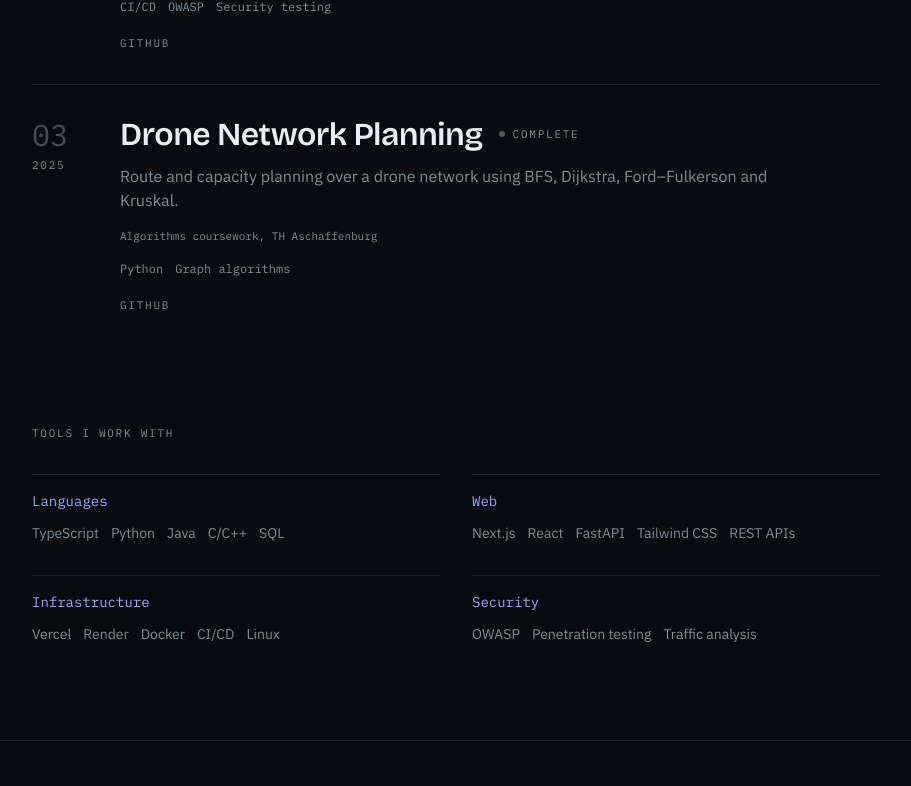
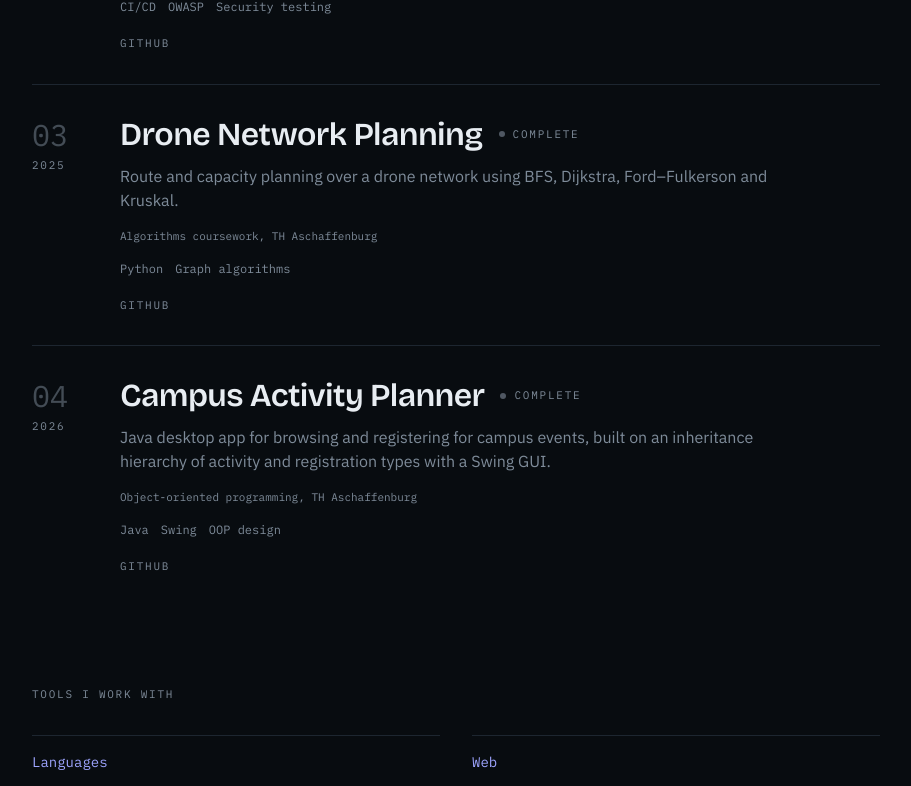
Before and after one commit to ADZj12/Portfolio, a Next.js app: page / in a window 1280 px wide. Shown: the part 1531-2317 px from the top of the page, without its empty margins (184-1095 px from the left). Built offline with nearby package versions, Linux system fonts and the light colour scheme.

Commit message:
Add Campus Activity Planner

```diff
--- a/content/projects.ts
+++ b/content/projects.ts
@@ -114,6 +114,22 @@ export const projects: Project[] = [
       repo: 'https://github.com/ADZj12',
     },
   },
+  {
+    slug: 'campus-activity-planner',
+    index: '04',
+    name: 'Campus Activity Planner',
+    year: '2026',
+    kind: 'link',
+    status: 'complete',
+    tagline:
+      'Java desktop app for browsing and registering for campus events, built on an inheritance hierarchy of activity and registration types with a Swing GUI.',
+    role: 'Coursework project',
+    context: 'Object-oriented programming, TH Aschaffenburg',
+    stack: ['Java', 'Swing', 'OOP design'],
+    links: {
+      repo: 'https://github.com/ADZj12/CampusActivityPlannerSo26',
+    },
+  },
 ];
 
 export const caseStudies = projects.filter((p) => p.kind === 'case-study');
```
